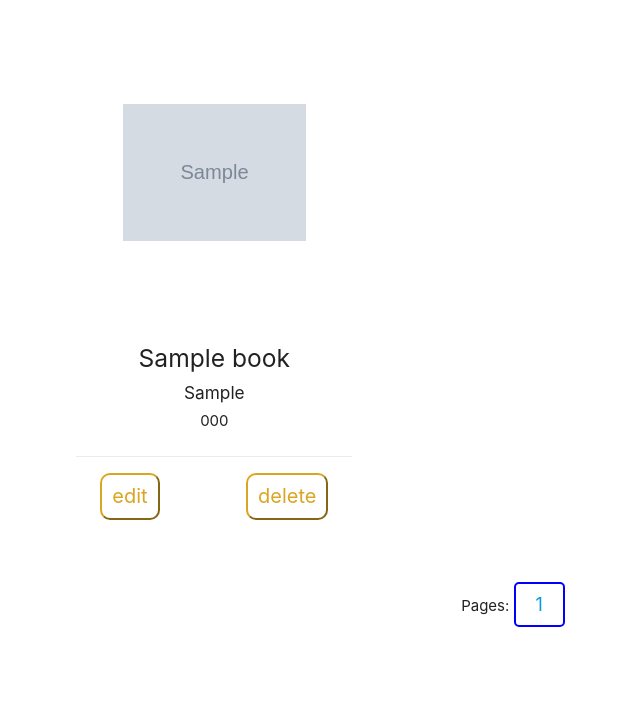
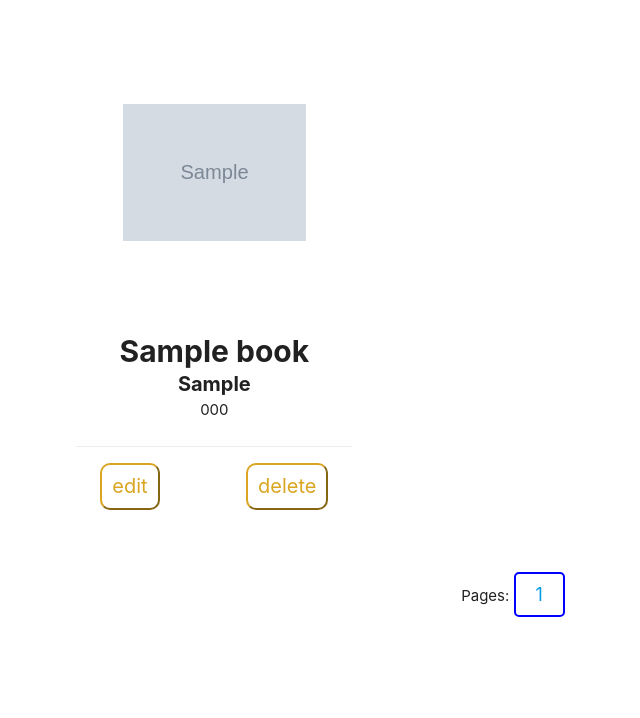
Before and after one commit to Umer-Waqar3/PHP-assignmnet-1, a PHP site: page / in a window 1280 px wide. Shown: the part 977-1695 px from the top of the page, without its empty margins (127-767 px from the left). After the commit the page ends 1594 px from the top, so only its background shows below. Run offline with PHP 8.4, Linux system fonts and the light colour scheme; tables that the repository leaves empty or names only in its code hold one stand-in row (values such as "Sample post"); grey boxes marked "Sample" are stand-in pictures.

Commit message:
gui changes

```diff
--- a/delete.php
+++ b/delete.php
@@ -4,7 +4,7 @@ if(!$conn){
     echo 'Connection error' . mysqli_connect_error();
 }
 else{
-    if(isset($_POST['delete'])){
+    if(isset($_POST['are-you-sure'])){
         $id = test_input($_POST['id']);
         $del_image =  test_input($_POST['image']);
         unlink($del_image);
--- a/edit.php
+++ b/edit.php
@@ -39,7 +39,7 @@ if ($_SERVER["REQUEST_METHOD"] == "POST") {
 
 
     if (empty($_POST["isbn1"])) {
-      $isbnErr = "isbn is required";
+      $isbnErr1 = "isbn is required";
     } else {
       if (!preg_match("/^[0-9]*$/",$_POST["isbn1"])) {
         $isbnErr1 = "Only numbers allowed";
--- a/index.php
+++ b/index.php
@@ -66,6 +66,8 @@ function test_input($data) {
   <input type="hidden" name="id">
   <input type="hidden" name="image2">
   <input class="button1" type="submit" id="edit" name="edit" value="edit">
+  <a class="button1" href="index.php">Cancel</a>
+</form>
 
 <!-- Search form -->
 </form>
@@ -89,9 +91,9 @@ function test_input($data) {
           <div class="card-content center">
             <?php  echo '<img src="'.$book['image'].'">';
             ?>
-            <h5><?php echo htmlspecialchars($book['name']); ?></h5>
-            <h6><?php echo htmlspecialchars($book['publisher']); ?></h6>
-            <div><?php echo htmlspecialchars($book['isbn']); ?></div>
+            <div class="overflow"><?php echo htmlspecialchars($book['name']); ?></div>
+            <div class="overflow1"><?php echo htmlspecialchars($book['publisher']); ?></div>
+            <span><?php echo htmlspecialchars($book['isbn']); ?></span>
           </div>
           <div class="card-action" style="display: flex; flex-direction:row; justify-content:space-between; width:100%; ">
               <div class="left-align">
@@ -106,7 +108,11 @@ function test_input($data) {
               <form method="post" action="<?php echo htmlspecialchars($_SERVER["PHP_SELF"]);?>" enctype="multipart/form-data">
                   <input type="hidden" name="id" value="<?php echo htmlspecialchars($book['id']); ?>">
                   <input type="hidden" name="image" value="<?php echo htmlspecialchars($book['image']); ?>">
-                  <button class="button1" type="submit" name="delete" >delete</button>
+                  <div id="are-you-sure">
+                  <button class="button1"  type="submit"  name="are-you-sure" >Are You Sure</button>
+                  <input class="button1" type="button" id="cancel" name="cancel" value="cancel">
+                  </div>
+                  <input class="button1" type="button" name="delete" value="delete">
                 </form>
               </div>
           </div>
--- a/insert.php
+++ b/insert.php
@@ -27,6 +27,7 @@ if ($_SERVER["REQUEST_METHOD"] == "POST") {
 
 
   if (empty($_POST["isbn"])) {
+
     $isbnErr = "isbn is required";
   }
   else {
--- a/script.js
+++ b/script.js
@@ -11,7 +11,23 @@ $(document).ready(function(){
       document.documentElement.scrollTop = 0; // For Chrome, Firefox, IE and Opera
     });
   });
-  function edit(){
-    $( '#form2' ).css( "display","none" );
-      $( '#form1' ).css( "display","block" );
-    };
+
+function edit(){
+  $( '#form2' ).css( "display","none" );
+  $( '#form1' ).css( "display","block" );
+};
+
+$(document).ready(function(){
+  $('input[name="delete"]').click(function(){
+    $(this).css("display","none");
+    $(this).prev().css("display","block");
+
+  });
+});
+
+$(document).ready(function(){
+  $('input[name="cancel"]').click(function(){
+    $(this).parent().css("display","none");
+    $(this).parent().next().css("display","block");
+  });
+});
--- a/search.php
+++ b/search.php
@@ -34,10 +34,17 @@ else{
           mysqli_free_result($result);
         }
         else{
-          $searchErr = 'No result found';
+          $searchErr = '<h2>No result found</h2>';
+          $books = array();
+        }
+        if($books!=null){
+          $count = count($books);
+          $pages = ceil($count/10);
+        }
+        else{
+          $pages = 0;
         }
 
-         $pages = count($books);
       }
 
 
--- a/style.css
+++ b/style.css
@@ -48,3 +48,28 @@ a{
 a:hover{
     background-color: lightblue;
 }
+img{
+  transition: transform .5s;
+}
+img:hover{
+  transform: scale(1.18,1.18);
+}
+#are-you-sure{
+  display:none;
+}
+.overflow{
+  overflow: hidden;
+  white-space: nowrap;
+  text-overflow: ellipsis;
+  height: 40px;
+  font-size: 30px;
+  font-weight: bold;
+}
+.overflow1{
+  overflow: hidden;
+  white-space: nowrap;
+  text-overflow: ellipsis;
+  height: 30px;
+  font-size: 20px;
+  font-weight: bold;
+}
```
Also changed, not shown: picture/293108_1641455861.Miguel de Cervantes.jpg (renamed from picture/766252_1641227987.Miguel de Cervantes.jpg), picture/466732_1641462604.sm_f7e651-tolkien-lordoftherings.jpg (added), picture/671215_1641393939.xcard2.png.pagespeed.ic.5-GrN3n-8b.png (added), picture/735876_1641395156.9781497684232.jpg (added), picture/937627_1641229126.9781497644984-book-cover.jpg (deleted).
